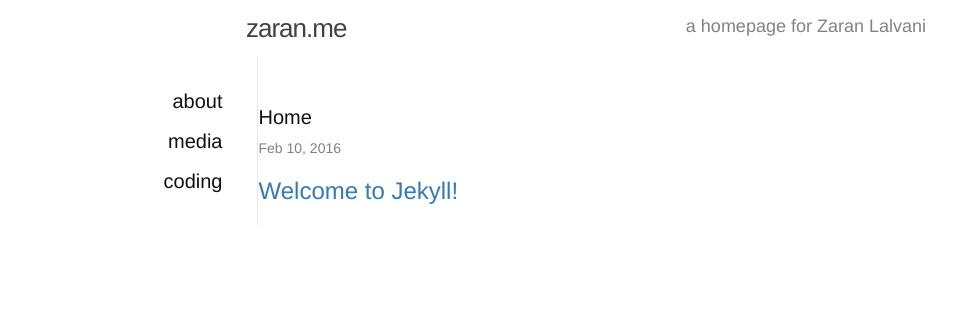
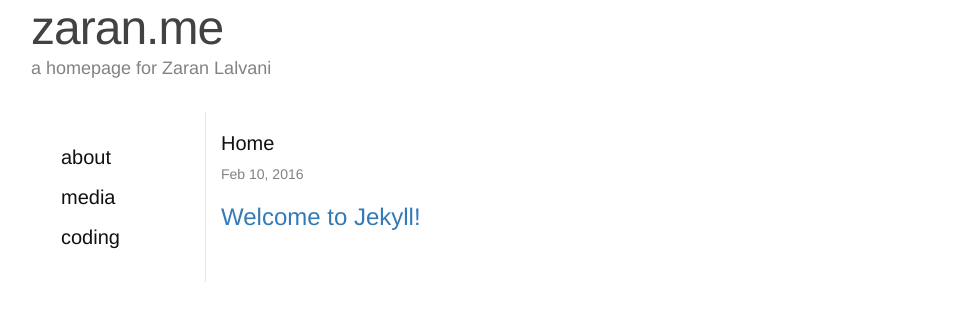
Before and after one commit to zlalvani/zaran-webzone-jekyll, a Jekyll site: the page built from index.html, in a window 1280 px wide. Shown: the top 321 px of the page, without its empty margins (54-1010 px from the left). Built offline with Jekyll 4.4.1, drawn with Linux system fonts in a browser that asks for light colours.

Commit message:
more design changes

```diff
--- a/_includes/header.html
+++ b/_includes/header.html
@@ -1,9 +1,9 @@
 <header class="site-header">
 
-  <div class="wrapper">
+  <div class="wrapper col-md-12">
 
-    <a class="site-title" href="{{ site.baseurl }}/">{{ site.title }}</a>
-    <div class="site-subtitle">a homepage for Zaran Lalvani</div>
+    <a class="site-title col-md-12 col-sm-12" href="{{ site.baseurl }}/">{{ site.title }}</a>
+    <div class="site-subtitle col-md-12 col-sm-12">a homepage for Zaran Lalvani</div>
     <!--
     <nav class="site-nav">
       <a href="#" class="menu-icon">
--- a/_layouts/default.html
+++ b/_layouts/default.html
@@ -4,22 +4,19 @@
   {% include head.html %}
 
   <body>
-
-    {% include header.html %}
-
-    <div class="row">
-      <div class="site-nav col-md-2 col-md-offset-1 col-xs-offset-0">
-        {% include navigator.html %}
-      </div>
-
-      <div class="page-content">
-        <div class="wrapper">
-          {{ content }}
-        </div>
+    <div class="container">
+      <div class="row">
+        {% include header.html %}
+          <div class="page-content col-md-12">
+            <div class="site-nav col-md-2 col-sm-2">
+              {% include navigator.html %}
+            </div>
+            <div class="wrapper col-md-10 col-sm-10">
+              {{ content }}
+            </div>
+          </div>
+        {% include footer.html %}
       </div>
     </div>
-    {% include footer.html %}
-
   </body>
-
 </html>
--- a/_sass/_base.scss
+++ b/_sass/_base.scss
@@ -156,6 +156,10 @@ pre {
  * Wrapper
  */
 .wrapper {
+    padding-left: $spacing-unit;
+    margin-right: 0 auto;
+    margin-left: 0 auto;
+    /*
     max-width: -webkit-calc(#{$content-width} - (#{$spacing-unit} * 2));
     max-width:         calc(#{$content-width} - (#{$spacing-unit} * 2));
     margin-right: auto;
@@ -170,6 +174,7 @@ pre {
         padding-right: $spacing-unit / 2;
         padding-left: $spacing-unit / 2;
     }
+    */
 }
 
 
--- a/_sass/_layout.scss
+++ b/_sass/_layout.scss
@@ -11,12 +11,13 @@
 }
 
 .site-title {
-    font-size: 26px;
+    font-size: 48px;
     font-weight: 300;
     line-height: 56px;
     letter-spacing: -1px;
     margin-bottom: 0;
     float: left;
+    text-align: left;
 
     &,
     &:visited {
@@ -29,9 +30,7 @@
 .site-subtitle {
     font-size: 18px;
     //line-height: 30px;
-    text-align: right;
-    padding-top: 14px;
-    padding-left: 30px;
+    text-align: left;
     color: $grey-color;
 }
 
@@ -39,10 +38,9 @@
 .site-nav {
     padding-top: 30px;
     padding-bottom: 20px;
-    text-align: right;
+    //text-align: right;
     font-size: 20px;
     border-right: 1px solid $grey-color-light;
-    float: left;
     line-height: 30px;
 
 
```
Also changed, not shown: _includes/footer.html (+4 -4 lines).
